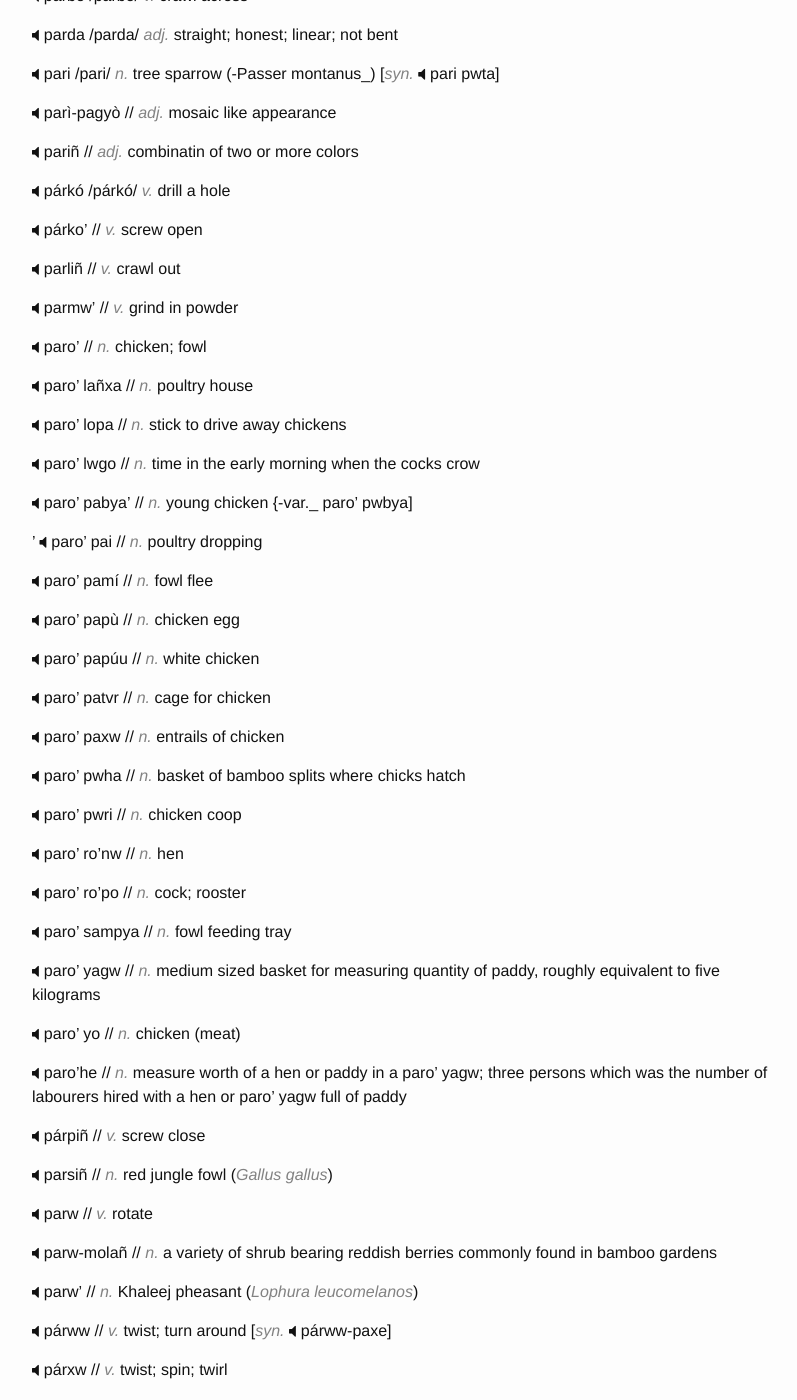
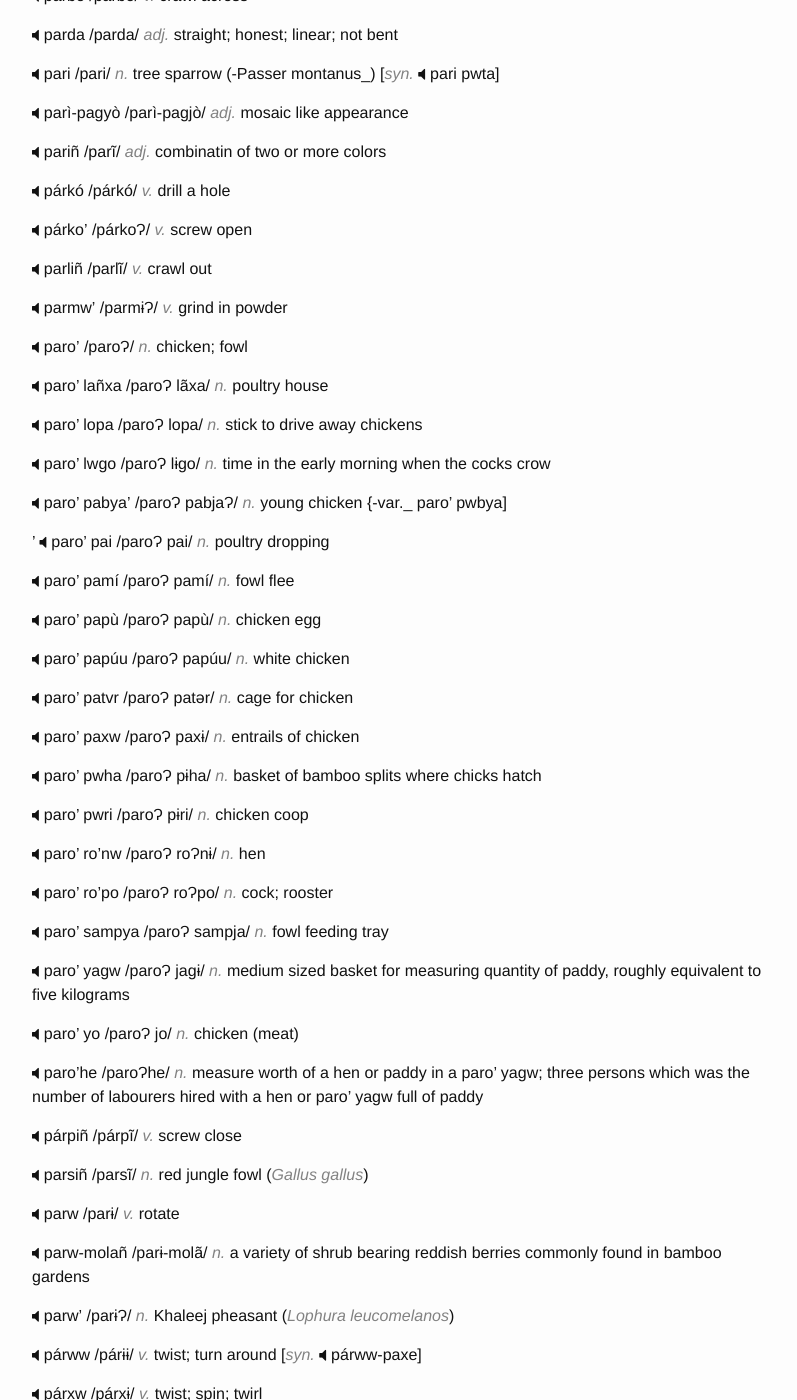
Before and after one commit to hacksparrow/language.apatani.org, a Jekyll site: the page built from dictionary/p.md, in a window 1280 px wide and 1400 px high, scrolled down 4168 px. Shown: the whole window, without its empty margins (238-1035 px from the left). Built offline with Jekyll 4.4.1, drawn with Linux system fonts in a browser that asks for light colours; nearby versions of some CDN libraries; comment, search, counter and statistics services are not loaded; some of the changed text lies outside the part shown.

Commit message:
Update p.md

```diff
--- a/dictionary/p.md
+++ b/dictionary/p.md
@@ -271,13 +271,13 @@ __papù__	/papù/ _n._	egg
 __papú__	/papú/ _n._	puffed grain
 
 
-__papù afò__	// _n._	egg white
+__papù afò__	/papù aʎò/ _n._	egg white
 
 
-__papù hayañ__	// _n._	egg yolk
+__papù hayañ__	/papù hajã/ _n._	egg yolk
 
 
-__papù paxu__	// _n._	egg shell
+__papù paxu__	/papù paxu/ _n._	egg shell
 
 
 __papuu__	/papuu/ _n._	white (esp. hen)
@@ -307,205 +307,205 @@ __parda__	/parda/ _adj._	straight; honest; linear; not bent
 __pari__	/pari/ _n._	tree sparrow (-Passer montanus_)	[_syn._	pari pwta]
 
 
-__parì-pagyò__	// _adj._	mosaic like appearance
+__parì-pagyò__	/parì-pagjò/ _adj._	mosaic like appearance
 
 
-__pariñ__	// _adj._	combinatin of two or more colors
+__pariñ__	/parĩ/ _adj._	combinatin of two or more colors
 
 
 __párkó__	/párkó/ _v._	drill a hole
 
 
-__párko'__	// _v._	screw open
+__párko'__	/párkoɁ/ _v._	screw open
 
 
-__parliñ__ //	_v._	crawl out
+__parliñ__ /parlĩ/	_v._	crawl out
 
 
-__parmw'__ //	_v._	grind in powder
+__parmw'__ /parmɨɁ/	_v._	grind in powder
 
 
-__paro'__ //	_n._	chicken; fowl
+__paro'__ /paroɁ/	_n._	chicken; fowl
 
 
-__paro' lañxa__ //	_n._	poultry house
+__paro' lañxa__ /paroɁ lãxa/	_n._	poultry house
 
 
-__paro' lopa__	// _n._	stick to drive away chickens
+__paro' lopa__	/paroɁ lopa/ _n._	stick to drive away chickens
 
 
-__paro' lwgo__	// _n._	time in the early morning when the cocks crow
+__paro' lwgo__	/paroɁ lɨgo/ _n._	time in the early morning when the cocks crow
 
 
-__paro' pabya'__ //	_n._	young chicken	{-var._	paro' pwbya]
+__paro' pabya'__ /paroɁ pabjaɁ/	_n._	young chicken	{-var._	paro' pwbya]
 
 '
-__paro' pai__	// _n._	poultry dropping
+__paro' pai__	/paroɁ pai/ _n._	poultry dropping
 
 
-__paro' pamí__	// _n._	fowl flee
+__paro' pamí__	/paroɁ pamí/ _n._	fowl flee
 
 
-__paro' papù__	// _n._	chicken egg
+__paro' papù__	/paroɁ papù/ _n._	chicken egg
 
 
-__paro' papúu__	// _n._	white chicken
+__paro' papúu__	/paroɁ papúu/ _n._	white chicken
 
 
-__paro' patvr__	// _n._	cage for chicken
+__paro' patvr__	/paroɁ patǝr/ _n._	cage for chicken
 
 
-__paro' paxw__	// _n._	entrails of chicken
+__paro' paxw__	/paroɁ paxɨ/ _n._	entrails of chicken
 
 
-__paro' pwha__	// _n._	basket of bamboo splits where chicks hatch
+__paro' pwha__	/paroɁ pɨha/ _n._	basket of bamboo splits where chicks hatch
 
 
-__paro' pwri__	// _n._	chicken coop
+__paro' pwri__	/paroɁ pɨri/ _n._	chicken coop
 
 
-__paro' ro'nw__	// _n._	hen
+__paro' ro'nw__	/paroɁ roɁnɨ/ _n._	hen
 
 
-__paro' ro'po__	// _n._	cock; rooster
+__paro' ro'po__	/paroɁ roɁpo/ _n._	cock; rooster
 
 
-__paro' sampya__ //	_n._	fowl feeding tray
+__paro' sampya__ /paroɁ sampja/	_n._	fowl feeding tray
 
 
-__paro' yagw__	// _n._	medium sized basket for measuring quantity of paddy, roughly equivalent to five kilograms
+__paro' yagw__	/paroɁ jagɨ/ _n._	medium sized basket for measuring quantity of paddy, roughly equivalent to five kilograms
 
 
-__paro' yo__	// _n._	chicken (meat)
+__paro' yo__	/paroɁ jo/ _n._	chicken (meat)
 
 
-__paro'he__	// _n._	measure worth of a hen or paddy in a paro' yagw; three persons which was the number of labourers hired with a hen or paro' yagw full of paddy
+__paro'he__	/paroɁhe/ _n._	measure worth of a hen or paddy in a paro' yagw; three persons which was the number of labourers hired with a hen or paro' yagw full of paddy
 
 
-__párpiñ__	// _v._	screw close
+__párpiñ__	/párpĩ/ _v._	screw close
 
 
-__parsiñ__	// _n._	red jungle fowl (_Gallus gallus_)
+__parsiñ__	/parsĩ/ _n._	red jungle fowl (_Gallus gallus_)
 
 
-__parw__	// _v._	rotate
+__parw__	/parɨ/ _v._	rotate
 
 
-__parw-molañ__	// _n._	a variety of shrub bearing reddish berries commonly found in bamboo gardens
+__parw-molañ__	/parɨ-molã/ _n._	a variety of shrub bearing reddish berries commonly found in bamboo gardens
 
 
-__parw'__	// _n._	Khaleej pheasant (_Lophura leucomelanos_)
+__parw'__	/parɨɁ/ _n._	Khaleej pheasant (_Lophura leucomelanos_)
 
 
-__párww__	// _v._	twist; turn around	[_syn._	párww-paxe]
+__párww__	/párɨɨ/ _v._	twist; turn around	[_syn._	párww-paxe]
 
 
-__párxw__	// _v._	twist; spin; twirl
+__párxw__	/párxɨ/ _v._	twist; spin; twirl
 
 
-__pasu__	// _v._	fight; quarrel
+__pasu__	/pasu/ _v._	fight; quarrel
 
 
-__pasù__	// _n._	needle
+__pasù__	/pasù/ _n._	needle
 
 
-__pasvr__	// _n._	extra; remainder
+__pasvr__	/pasǝr/ _n._	extra; remainder
 
 
-__pata-pabya__	// _adj._	spotted
+__pata-pabya__	/pata-pabja/ _adj._	spotted
 
 
-__pata'__	// _n._	bamboo split; flat object
+__pata'__	/pataɁ/ _n._	bamboo split; flat object
 
 
-__pata' ude__	// _n._	house with roof of bamboo split
+__pata' ude__	/pataɁ ude/ _n._	house with roof of bamboo split
 
 
-__patañ__	// _n._	traditional labour gang
+__patañ__	/patã/ _n._	traditional labour gang
 
 
-__patañ ajo__	// _v._	hire a labaour gang
+__patañ ajo__	/patã aɟo/ _v._	hire a labaour gang
 
 
-__patañ áttò__	// _n._	a member of the labour gang in whose field it works on the day
+__patañ áttò__	/patã áttò/ _n._	a member of the labour gang in whose field it works on the day
 
 
-__pató hamañ__	// _n._	a variety of vegetable (_Clerodendrum colebrookianum_)
+__pató hamañ__	/pató hamã/ _n._	a variety of vegetable (_Clerodendrum colebrookianum_)
 
 
-__patu__	// _v._	cut something into two or more pieces
+__patu__	/patu/ _v._	cut something into two or more pieces
 
 
-__patu'__	// _n._	prison; jail
+__patu'__	/patuɁ/ _n._	prison; jail
 
 
-__patu'__	// _n._	sharp edged stump of bamboo or other tree
+__patu'__	/patuɁ/ _n._	sharp edged stump of bamboo or other tree
 
 
-__patu' alw'__	// _v._	put in the jail; imprison
+__patu' alw'__	/patuɁ alɨɁ/ _v._	put in the jail; imprison
 
 
-__patúu-papo__	// _v._	hack something into several pieces
+__patúu-papo__	/patúu papo/ _v._	hack something into several pieces
 
 
-__patvr__	// _n._	cage
+__patvr__	/patǝr/ _n._	cage
 
 
-__patw__	// _n._	tiger (_Panthera tigris tigris_)
+__patw__	/patɨ/ _n._	tiger (_Panthera tigris tigris_)
 
 
-__patw ahi__	// _n._	tiger tooth
+__patw ahi__	/patɨ ahi/ _n._	tiger tooth
 
 
-__patw riñbi__	// _n._	a variety of spider
+__patw riñbi__	/patɨ rĩbi/ _n._	a variety of spider
 
 
-__paxè__	// _n._	mesh, which may be of wire, bamboo or cane; lattice
+__paxè__	/paxè/ _n._	mesh, which may be of wire, bamboo or cane; lattice
 
 
-__paxo__	// _n._	narrow channel in the wet rice cultivation fields	[_syn._	he'te']
+__paxo__	/paxo/ _n._	narrow channel in the wet rice cultivation fields	[_syn._	he'te']
 
 
-__paxo' sudu__	// _n._	a long bamboo container for smoking spicy food
+__paxo' sudu__	/paxoɁ sudu/ _n._	a long bamboo container for smoking spicy food
 
 
-__paxu__	// _n._	shell; scale
+__paxu__	/paxu/ _n._	shell; scale
 
 
-__paxu rudu'__	// _adj._	rough; scaly
+__paxu rudu'__	/paxu ruduɁ/ _adj._	rough; scaly
 
 
-__paxu'__	// _n._	partridge
+__paxu'__	/paxuɁ/ _n._	partridge
 
 
-__paxu' itú__	// _n._	a dance usually performed before harvest
+__paxu' itú__	/paxuɁ itú/ _n._	a dance usually performed before harvest
 
 
-__paxw__	// _v._	kill by cutting
+__paxw__	/paxɨ/ _v._	kill by cutting
 
 
-__paxw'__	// _v._	cut to break or fracture bones in a piece of meat
+__paxw'__	/paxɨɁ/ _v._	cut to break or fracture bones in a piece of meat
 
 
-__paxw'__	// _adj._	late; delayed; overdue; behind schedule
+__paxw'__	/paxɨɁ/ _adj._	late; delayed; overdue; behind schedule
 
 
-__paxwñ__	// _v._	blunt a sharp weapon by cutting on a hard material
+__paxwñ__	/paxɨ̃/ _v._	blunt a sharp weapon by cutting on a hard material
 
 
-__paya'__	// _v._	attack; quarrel	[_syn._	paya'-gaaya']
+__paya'__	/pajaɁ/ _v._	attack; quarrel	[_syn._	paya'-gaaya']
 
 
-__paya'-gaaya'__ //	_v._	attack; quarrel	[_syn._	paya']
+__paya'-gaaya'__ /pajaɁ-gaajaɁ/	_v._	attack; quarrel	[_syn._	paya']
 
 
-__payu__	// _n._	glue usually of plant origin
+__payu__	/paju/ _n._	glue usually of plant origin
 
 
-__payu lopa__	// _n._	long stick the end of which is covered with glue (payu)
+__payu lopa__	/paju lopa/ _n._	long stick the end of which is covered with glue (payu)
 
 
-__payu sudu__	// _n._	bamboo container for glue (payu)
+__payu sudu__	/paju sudu/ _n._	bamboo container for glue (payu)
 
 
 __pazi'__	// _n._	small broken pieces of rice
```
Also changed, not shown: other parts of dictionary/p.md (+1 -1 lines).
